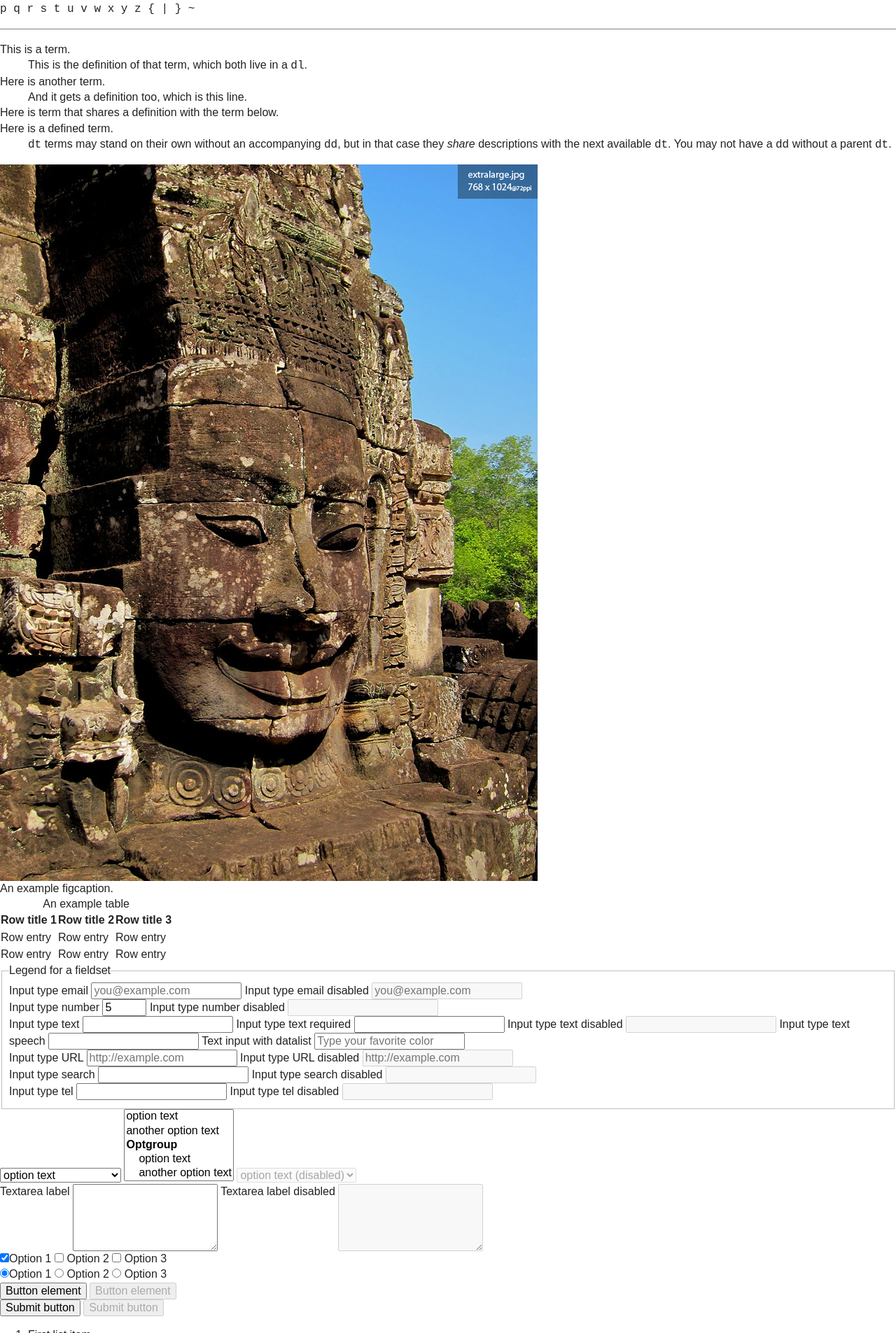
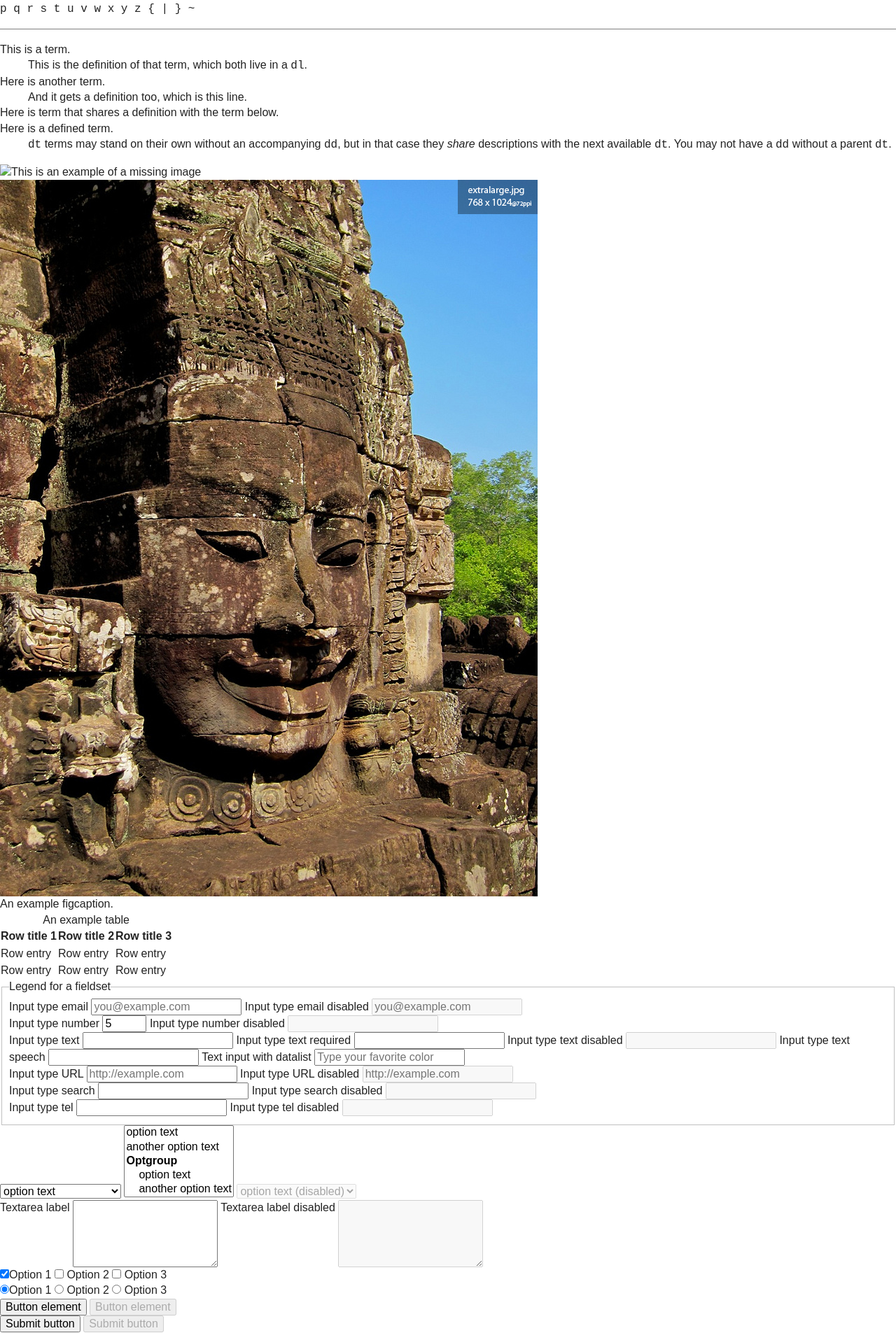
Before and after one commit to SteveBarnett/Front-end-Style-Guide, a Jekyll site: the page built from index.html, in a window 1280 px wide. Shown: the part 888-2793 px from the top of the page at 70% size. Built offline with Jekyll 4.4.1, drawn with Linux system fonts in a browser that asks for light colours; Markdown is read by kramdown in place of the engine named in the settings.

Commit message:
Added missing image

```diff
--- a/_includes/responsive-image.html
+++ b/_includes/responsive-image.html
@@ -1,3 +1,5 @@
+<img alt="This is an example of a missing image">
+
 <figure>
   <span data-picture data-alt="A giant stone face at The Bayon temple in Angkor Thom, Cambodia">
     <span data-src="img/small.jpg"></span>
```
